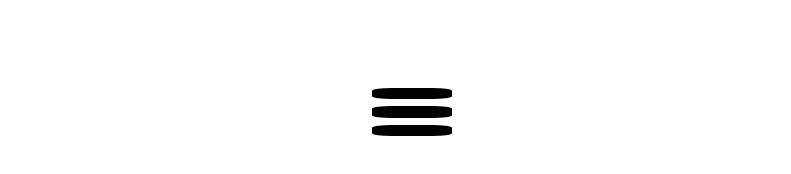
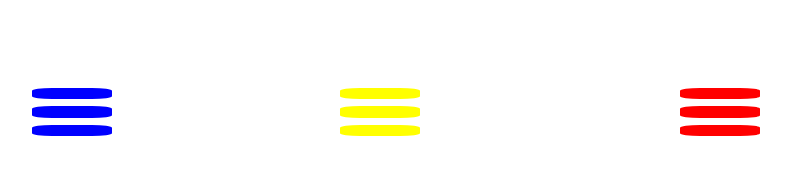
Before and after one commit to iulianSta/hamburger-menu, a plain HTML site: page index.html in a window 1280 px wide. Shown: the whole page, without its empty margins (260-1051 px from the left). Drawn offline with Linux system fonts and the light colour scheme.

Commit message:
X shape/ Sword shape/ A shape menu's

```diff
--- a/css/style.css
+++ b/css/style.css
@@ -16,6 +16,7 @@ body {
   justify-content: space-evenly;
   align-items: flex-start;
 }
+/* First menu */
 /* X-menu style */
 .x-menu {
   width: 5rem;
@@ -32,7 +33,7 @@ body {
 .x-menu div {
   width: 5rem;
   height: 0.7rem;
-  background-color: black;
+  background-color: blue;
   border-radius: 25%;
   transition: 0.5s;
 }
@@ -50,3 +51,76 @@ body {
 .x-menu:hover .bottom {
   transform: rotate(-0.15turn);
 }
+/* Second menu */
+/* Sword menu */
+.sword-menu {
+  width: 5rem;
+  height: 4rem;
+  display: flex;
+  justify-content: space-evenly;
+  align-items: center;
+  flex-direction: column;
+  position: relative;
+  top: 5rem;
+}
+.sword-menu div {
+  width: 5rem;
+  height: 0.7rem;
+  background-color: yellow;
+  border-radius: 25%;
+  transition: 0.5s;
+}
+/* Change shape by Hover */
+/* Top line style */
+.sword-menu:hover .s-top {
+  transform: rotate(-0.15turn);
+}
+/* Middle line style */
+.sword-menu:hover .s-middle {
+  display: none;
+}
+/* Bottom line style */
+.sword-menu:hover .s-bottom {
+  transform: rotate(0.15turn);
+}
+/* Sword menu rotate */
+.sword-menu:hover {
+  transform: rotate(-0.25turn);
+}
+/* Third menu */
+/* A menu */
+.a-menu {
+  width: 5rem;
+  height: 4rem;
+  display: flex;
+  justify-content: space-evenly;
+  align-items: center;
+  flex-direction: column;
+  position: relative;
+  top: 5rem;
+}
+.a-menu div {
+  width: 5rem;
+  height: 0.7rem;
+  background-color: red;
+  border-radius: 25%;
+  transition: 0.5s;
+}
+/* Change shape by Hover */
+/* Top line style */
+.a-menu:hover .a-top {
+  transform: rotate(-0.06turn);
+}
+/* Middle line style */
+.a-menu:hover .a-middle {
+  width: 4rem;
+  transform: rotate(0.25turn);
+}
+/* Bottom line style */
+.a-menu:hover .a-bottom {
+  transform: rotate(0.06turn);
+}
+/* Sword menu rotate */
+.a-menu:hover {
+  transform: rotate(0.25turn);
+}
--- a/index.html
+++ b/index.html
@@ -14,5 +14,15 @@
       <div class="middle"></div>
       <div class="bottom"></div>
     </div>
+    <div class="sword-menu">
+      <div class="s-top"></div>
+      <div class="s-middle"></div>
+      <div class="s-bottom"></div>
+    </div>
+    <div class="a-menu">
+      <div class="a-top"></div>
+      <div class="a-middle"></div>
+      <div class="a-bottom"></div>
+    </div>
   </body>
 </html>
```
